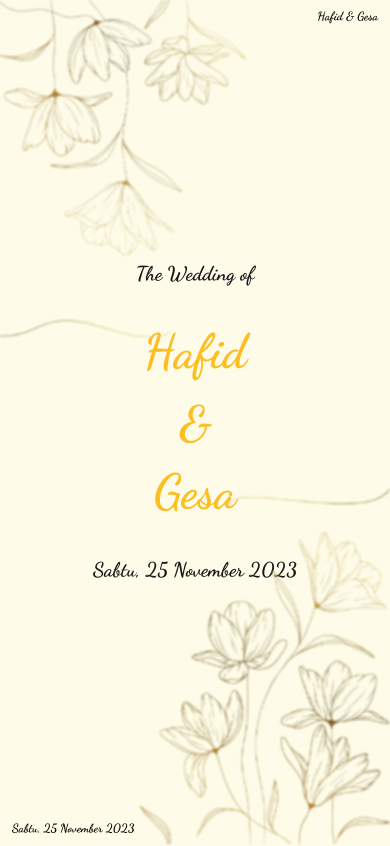
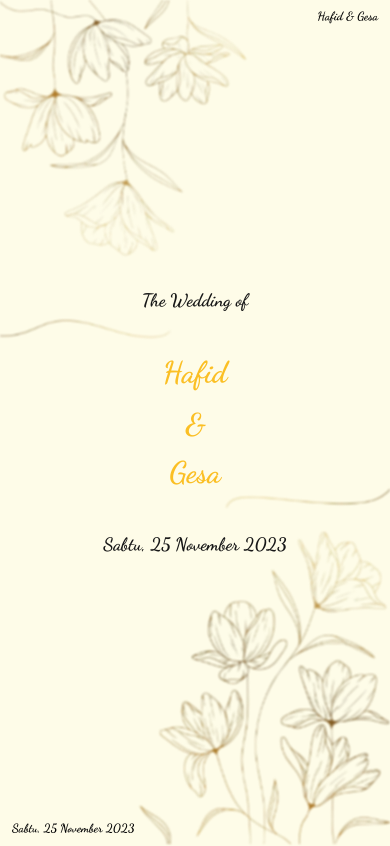
Before and after one commit to mhafidk/portfolio-web, a SvelteKit app: page /hafid-gesa in a window 390 px wide. Shown: the top 846 px of the page. Built offline with nearby package versions, Linux system fonts and the light colour scheme.

Commit message:
adjust font size

```diff
--- a/src/routes/hafid-gesa/+page.svelte
+++ b/src/routes/hafid-gesa/+page.svelte
@@ -26,12 +26,12 @@
 
 <div class="bg-yellow-50 static snap-x">
   <div class="h-screen font-serif flex justify-center items-center text-neutral-900">
-    <div class="text-xl font-bold text-center">
+    <div class="text-lg md:text-xl font-bold text-center">
       <p class="">The Wedding of</p>
       <p class="hidden md:block my-10 text-7xl text-amber-400">Hafid &nbsp;&&nbsp; Gesa</p>
-      <div class="block md:hidden my-10 text-5xl text-amber-400 text-center">
+      <div class="block md:hidden my-10 text-3xl text-amber-400 text-center">
         <p>Hafid</p>
-        <p class="mb-5 mt-6">&</p>
+        <p class="mb-3 mt-4">&</p>
         <p>Gesa</p>
       </div>
       <p class="">Sabtu, 25 November 2023</p>
```
